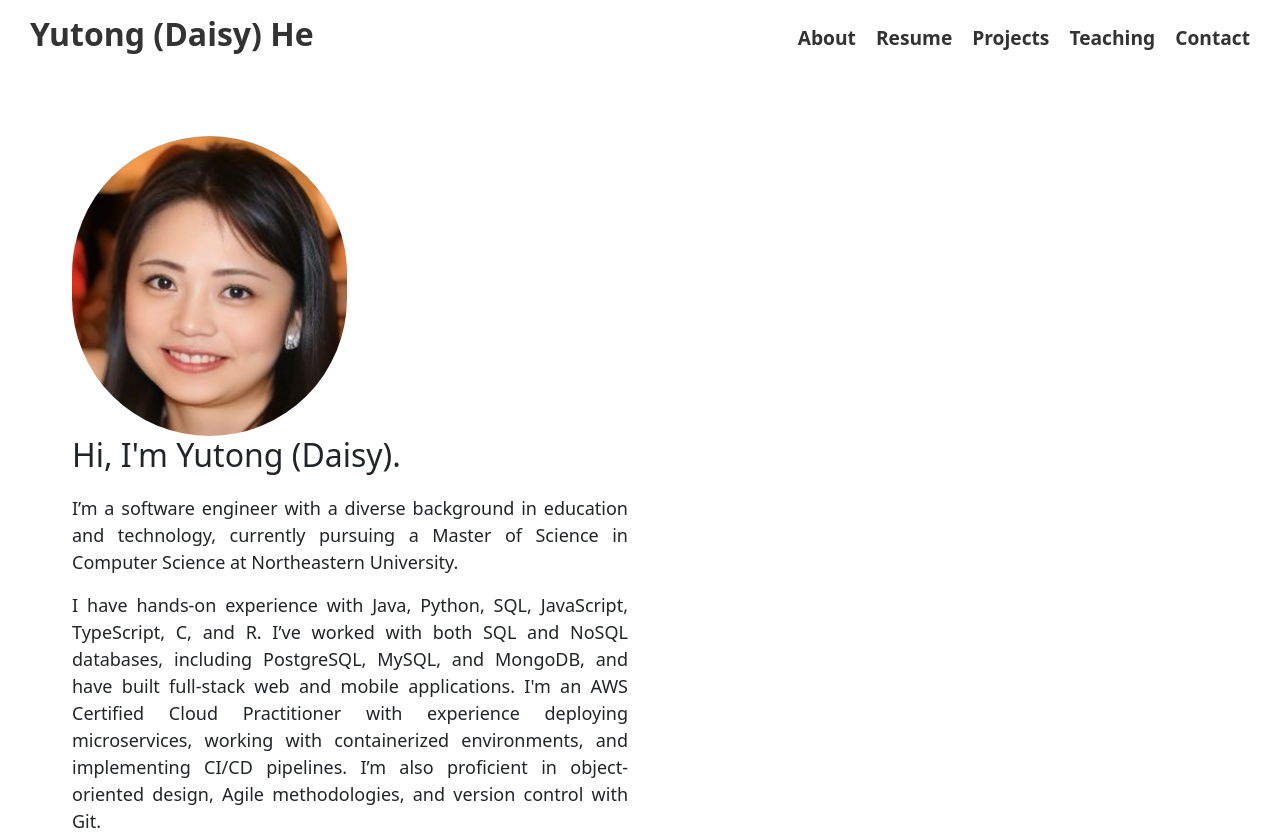
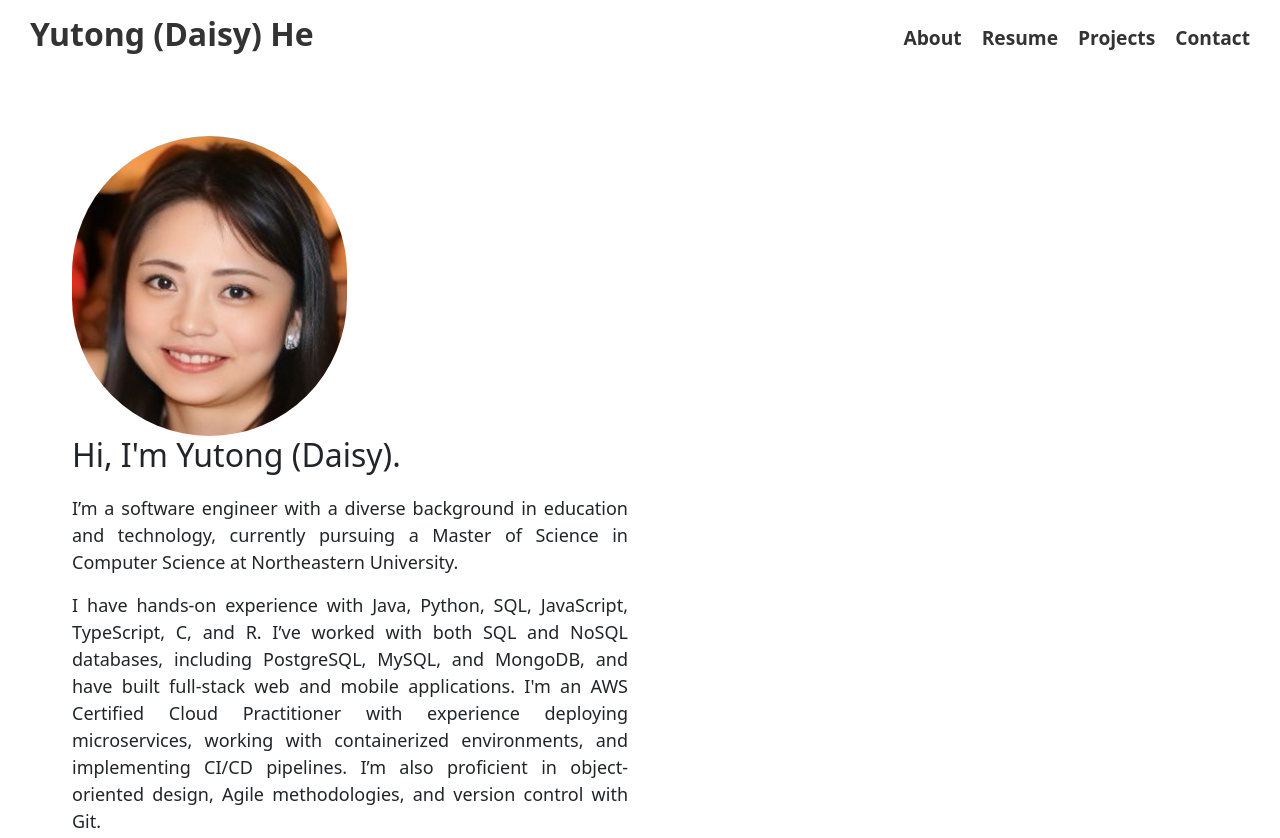
Before and after one commit to YutongDaisyHe/YutongDaisyHe.github.io, a Gatsby site: page / in a window 1280 px wide. Shown: the top 838 px of the page. Built offline with nearby package versions, Linux system fonts and the light colour scheme; Gatsby itself is replaced by a stand-in of ours.

Commit message:
removed teaching tab

```diff
--- a/src/components/Navbar.js
+++ b/src/components/Navbar.js
@@ -27,9 +27,9 @@ const Navbar = () => {
                 <NavLink to="/projects" activeStyles={activeStyles}>
                     Projects
                 </NavLink>
-                <NavLink to="/teaching" activeStyles={activeStyles}>
-                    Teaching
-                </NavLink>
+                {/*<NavLink to="/teaching" activeStyles={activeStyles}>*/}
+                {/*    Teaching*/}
+                {/*</NavLink>*/}
                 <NavLink to="/contact" activeStyles={activeStyles}>
                     Contact
                 </NavLink>
```
Also changed, not shown: 1 other file.
